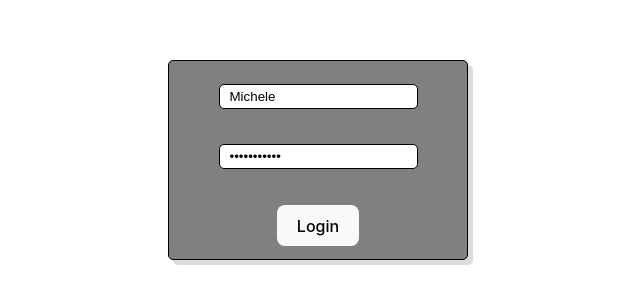
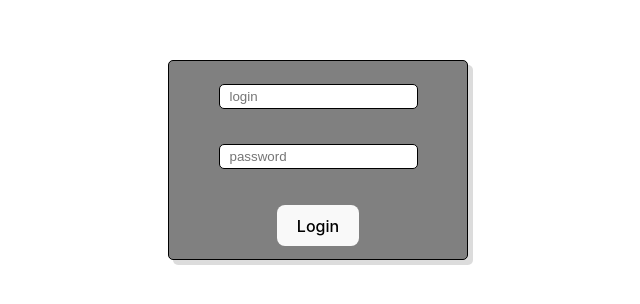
Before and after one commit to lis2612/test-chat, a React (Vite) app: page /login in a window 1280 px wide. Shown: the part 260-564 px from the top of the page, without its empty margins (322-962 px from the left). Built offline with nearby package versions, Linux system fonts and the light colour scheme.

Commit message:
Delete unused data

```diff
--- a/package.json
+++ b/package.json
@@ -6,8 +6,7 @@
   "scripts": {
     "dev": "vite",
     "build": "vite build",
-    "lint": "eslint . --ext js,jsx --report-unused-disable-directives --max-warnings 0",
-    "preview": "vite preview"
+    "lint": "eslint . --ext js,jsx --report-unused-disable-directives --max-warnings 0"
   },
   "dependencies": {
     "axios": "^1.5.0",
--- a/src/components/screens/Chat/Chat.jsx
+++ b/src/components/screens/Chat/Chat.jsx
@@ -17,11 +17,10 @@ function Chat() {
 
   useEffect(() => {
     let time = 0;
-    document.addEventListener("mousemove", () => time=0);
+    document.addEventListener("mousemove", () => (time = 0));
     const timerID = setInterval(() => {
       time++;
-      console.log('time: ', time);
-      if(time>180) navigate("/topics")
+      if (time > 180) navigate("/topics");
     }, 1000);
 
     return () => {
--- a/src/components/screens/Login/Login.jsx
+++ b/src/components/screens/Login/Login.jsx
@@ -17,13 +17,8 @@ function Login() {
   }, [navigate, isAuth]);
 
   const [authData, setAuthData] = useState({
-    // TODO delete this before production
-    //     user1 password1
-    // Michele password145
-    // user15 passwordPass
-    // cassandra passwordP
-    login: "Michele",
-    password: "password145",
+    login: "",
+    password: "",
   });
 
   const login = (e) => {
```
